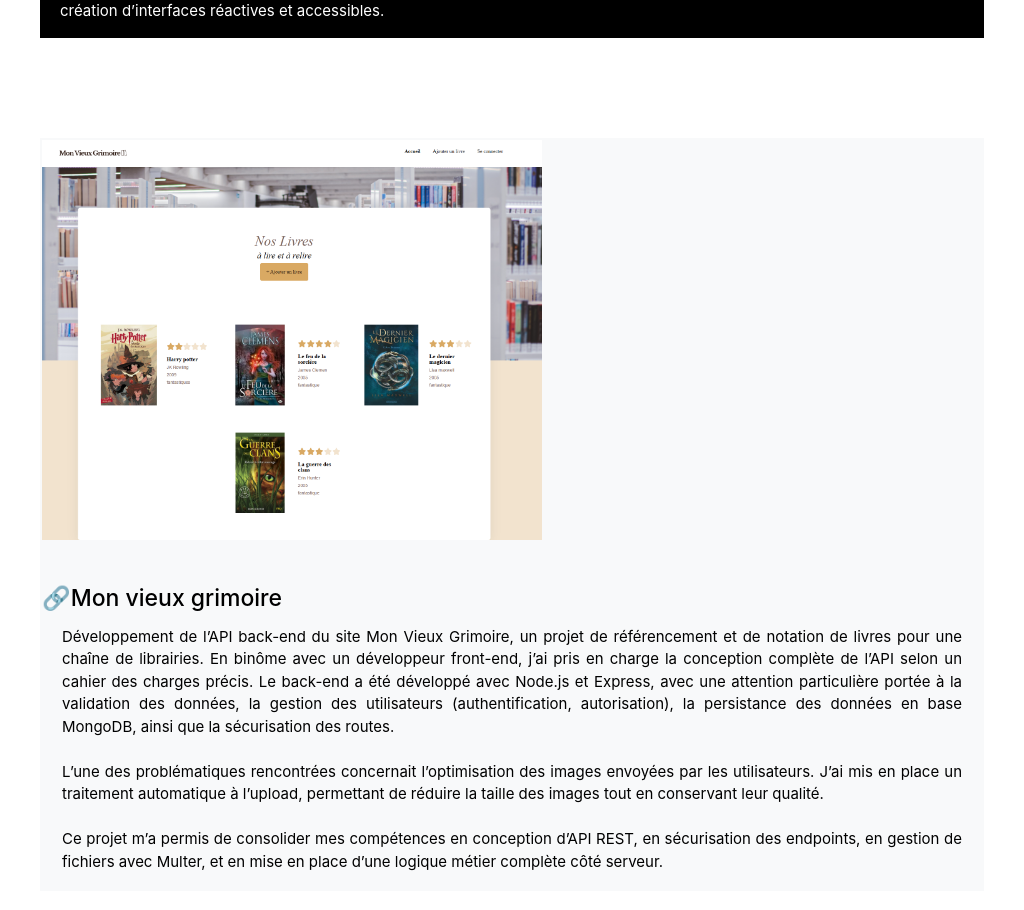
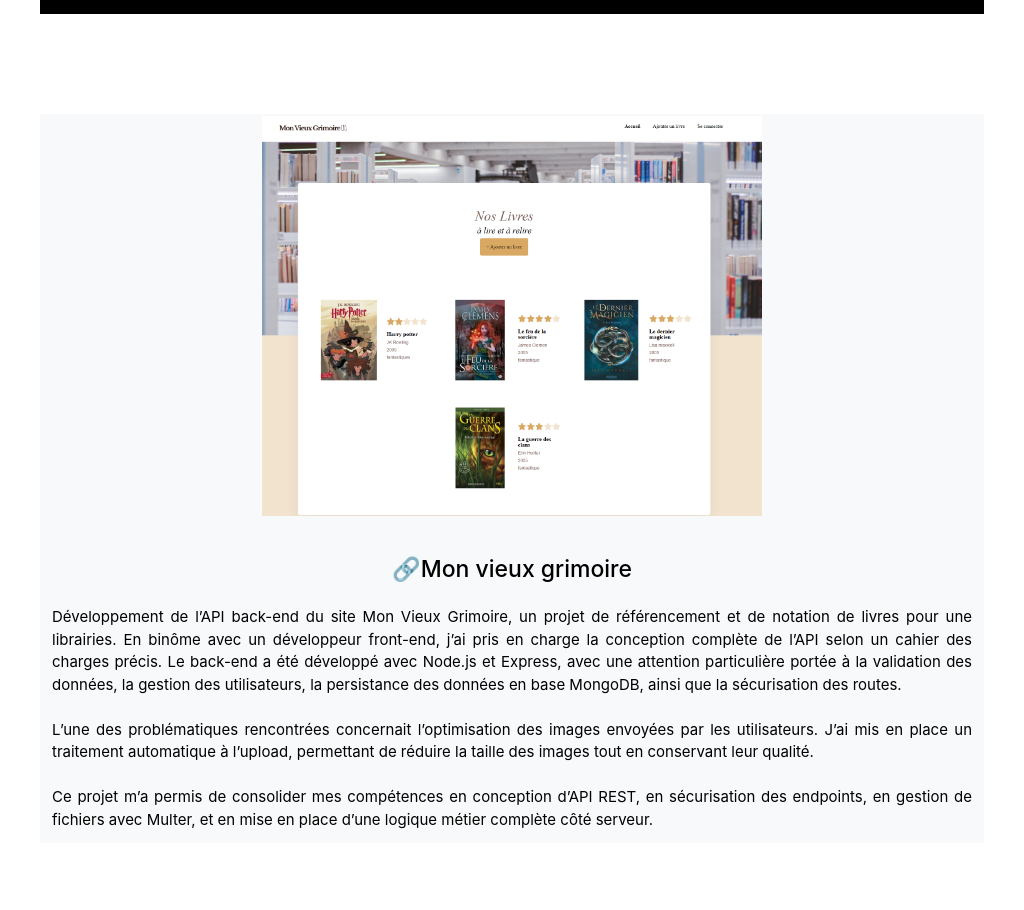
Before and after one commit to S0ph1e22/cv, a React (Create React App) app: page / in a window 1024 px wide. Shown: the part 4129-5039 px from the top of the page. Built offline with nearby package versions, Linux system fonts and the light colour scheme.

Commit message:
MQ portfolio tablette ok

```diff
--- a/src/Portfolio/ProjetGrid.css
+++ b/src/Portfolio/ProjetGrid.css
@@ -87,8 +87,8 @@
 .projet-description {
   white-space: pre-line;
   text-align: justify;
-  padding-right: 20px;
-  padding-left: 20px;
+  padding: 10px;
+  margin: 0px;
   font-size: 15px;
 }
 
@@ -144,11 +144,21 @@
 
 
 @media (min-width: 769px) and (max-width:1213px){
-   .projet-row {
+  .projet-row{
     display: flex;
     flex-direction: column;
-    text-align: center;
-}
+  }
+
+  .lien-cliquable{
+    justify-content: center;
+    display: flex;
+  }
+
+  .projet-image{
+    justify-content: center;
+    display: flex;
+    width: 100%;
+  }
 }
 
 @media screen and (max-width: 768px) {
@@ -170,9 +180,8 @@
 }
 
 .projet-image img{
-    width: 100%;
+  width: 100%;
   height: auto;
-  max-width: 100%;
   object-fit: cover;
 }
 .projet-card {
--- a/src/Portfolio/Projets.js
+++ b/src/Portfolio/Projets.js
@@ -32,7 +32,7 @@ const projets = [
     id: 3,
     image: monVieuxGrimoir,
     lien: "🔗Mon vieux grimoire",
-    description : " Développement de l’API back-end du site Mon Vieux Grimoire, un projet de référencement et de notation de livres pour une chaîne de librairies. En binôme avec un développeur front-end, j’ai pris en charge la conception complète de l’API selon un cahier des charges précis. Le back-end a été développé avec Node.js et Express, avec une attention particulière portée à la validation des données, la gestion des utilisateurs (authentification, autorisation), la persistance des données en base MongoDB, ainsi que la sécurisation des routes.\n\n L’une des problématiques rencontrées concernait l’optimisation des images envoyées par les utilisateurs. J’ai mis en place un traitement automatique à l’upload, permettant de réduire la taille des images tout en conservant leur qualité.\n\nCe projet m’a permis de consolider mes compétences en conception d’API REST, en sécurisation des endpoints, en gestion de fichiers avec Multer, et en mise en place d’une logique métier complète côté serveur.",
+    description : " Développement de l’API back-end du site Mon Vieux Grimoire, un projet de référencement et de notation de livres pour une librairies. En binôme avec un développeur front-end, j’ai pris en charge la conception complète de l’API selon un cahier des charges précis. Le back-end a été développé avec Node.js et Express, avec une attention particulière portée à la validation des données, la gestion des utilisateurs, la persistance des données en base MongoDB, ainsi que la sécurisation des routes.\n\n L’une des problématiques rencontrées concernait l’optimisation des images envoyées par les utilisateurs. J’ai mis en place un traitement automatique à l’upload, permettant de réduire la taille des images tout en conservant leur qualité.\n\nCe projet m’a permis de consolider mes compétences en conception d’API REST, en sécurisation des endpoints, en gestion de fichiers avec Multer, et en mise en place d’une logique métier complète côté serveur.",
     url:'https://www.google.com/',
     technos: [FaHtml5,FaCss3Alt,FaJsSquare,FaFigma,FaNodeJs,BiLogoMongodb,SiExpress],
     githubUrl:'https://github.com/S0ph1e22/monVieuxGrimoir.git'
```
